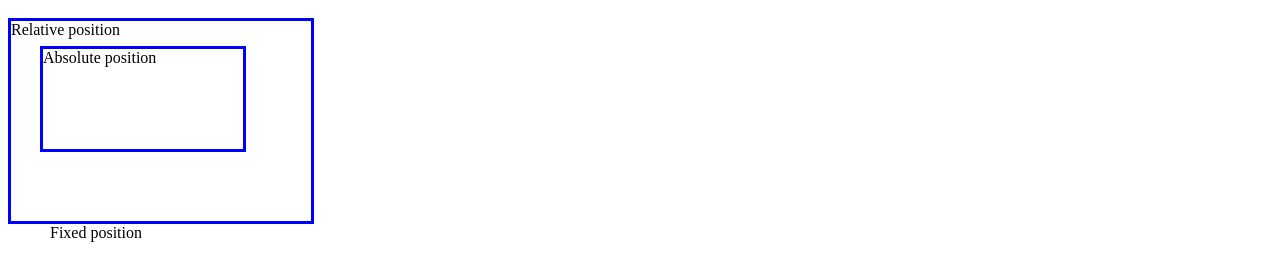
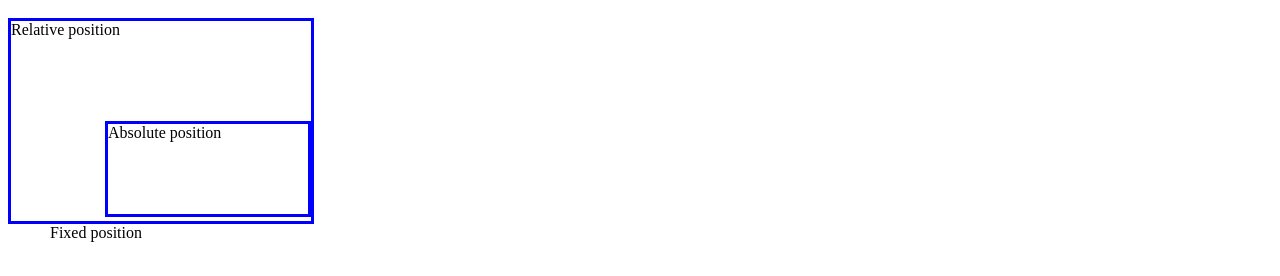
Before and after one commit to Tyler-Arnold/ucwd-sprint-2-application, a plain HTML site: page demonstration pages/positioning.html in a window 1280 px wide. Shown: the part 54-330 px from the top of the page. Drawn offline with Linux system fonts and the light colour scheme.

Commit message:
positioning

```diff
--- a/demonstration pages/positioning.html
+++ b/demonstration pages/positioning.html
@@ -21,9 +21,9 @@
 	div.test3{
 		position: absolute;
 		top: 100px;
-		left: 40px;
+		right: 0px;
 		width: 200px;
-		height: 100px;
+		height: 90px;
 		border: 3px solid blue;
 	}
 
@@ -37,15 +37,14 @@
 
 		<div class="test1">
 			Relative position
+			<div class="test3">
+				Absolute position
+			</div>
 		</div>
 
 		<div class="test2">
 			Fixed position
+
+
+
 		</div>
-
-		<div>
-		</div>
-
-		<div class="test3">
-			Absolute position
-		</div>
```
